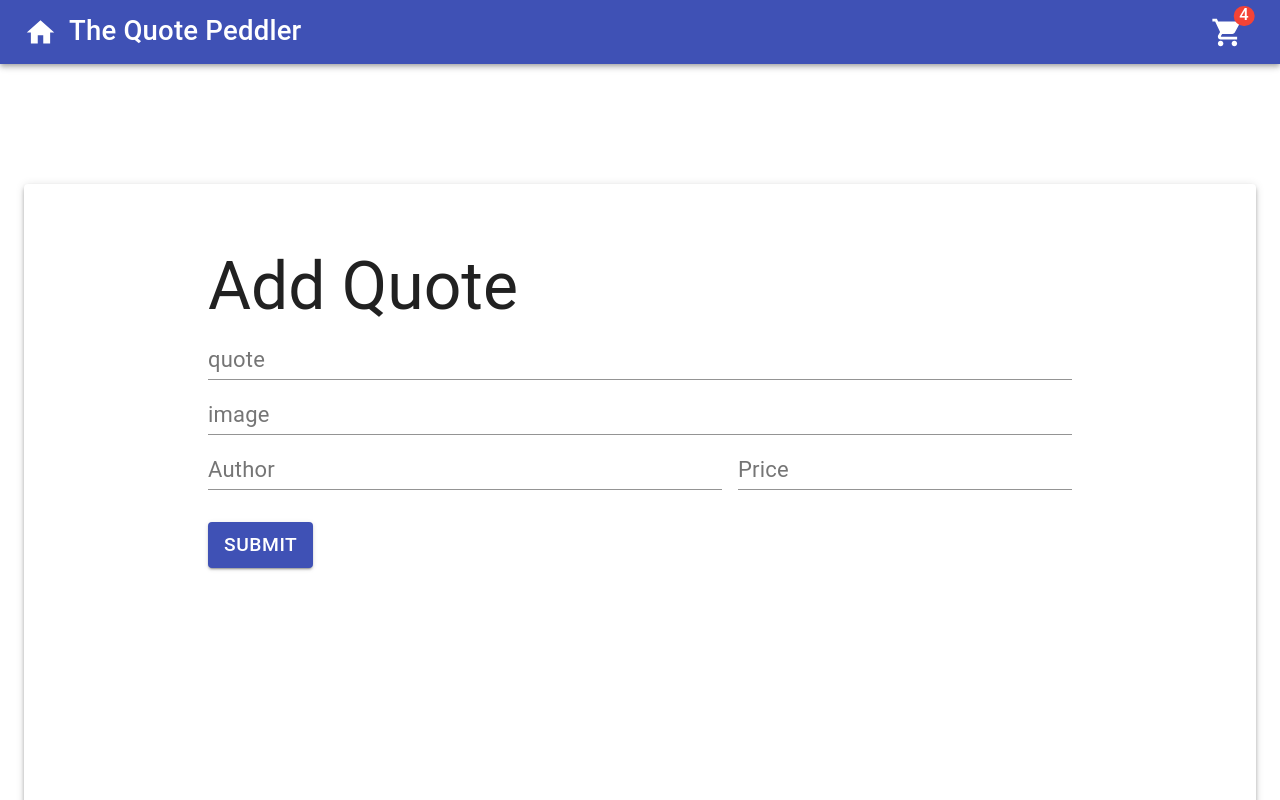
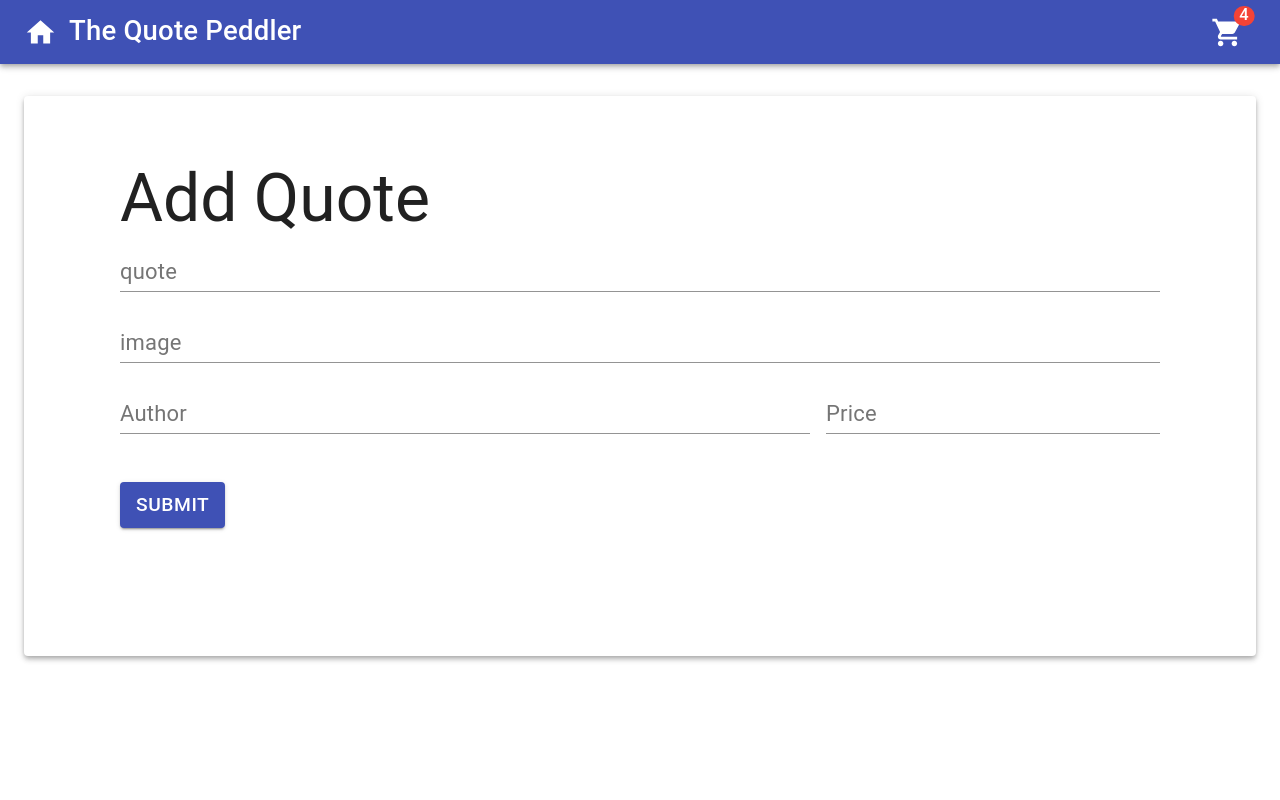
Before and after one commit to Murray918/Quote-Peddler-Solution, a React (Create React App) app: page /add in a window 1280 px wide. Shown: the top 800 px of the page. Built offline with nearby package versions, Linux system fonts and the light colour scheme.

Commit message:
make form more responsive inject Paper component into StyledPaperWrapper export as Stled paper in src/StyledFormContainer.js
	modified:   src/components/AddAndUpdateForm.js
	new file:   src/styles/StyledFormContainer.js
	modified:   src/styles/StyledFormWrapper.js

```diff
--- a/src/components/AddAndUpdateForm.js
+++ b/src/components/AddAndUpdateForm.js
@@ -1,5 +1,6 @@
 import React, { Component } from 'react'
 import { TextField, FormControl, Paper, Typography } from '@material-ui/core'
+import StyledPaper from '../styles/StyledFormContainer'
 import SubmitButton from './Button'
 import { StyledFormWrapper } from '../styles/StyledFormWrapper'
 
@@ -24,8 +25,9 @@ class AddAndUpdateForm extends Component {
 	}
 
 	render() {
+		console.log(!!this.props.update)
 		return (
-			<Paper elevation={4}>
+			<StyledPaper elevation={4}>
 				<StyledFormWrapper>
 					<FormControl fullWidth onSubmit={this.handleSubmit}>
 						<Typography variant="h3" component="h2">
@@ -33,6 +35,7 @@ class AddAndUpdateForm extends Component {
 						</Typography>
 						<div>
 							<TextField
+								className="input-field"
 								fullWidth
 								label="quote"
 								multiline
@@ -42,6 +45,7 @@ class AddAndUpdateForm extends Component {
 								onChange={this.handleChange}
 							/>
 							<TextField
+								className="input-field"
 								fullWidth
 								label="image"
 								type="text"
@@ -53,6 +57,7 @@ class AddAndUpdateForm extends Component {
 						<div className="price-author-wrapper">
 							<div className="author-input">
 								<TextField
+									className="input-field"
 									fullWidth
 									label="Author"
 									type="text"
@@ -62,8 +67,8 @@ class AddAndUpdateForm extends Component {
 								/>
 							</div>
 							<div className="price-input">
-
 								<TextField
+									className="input-field"
 									fullWidth
 									label="Price"
 									type="text"
@@ -78,7 +83,7 @@ class AddAndUpdateForm extends Component {
 						</div>
 					</FormControl>
 				</StyledFormWrapper>
-			</Paper>
+			</StyledPaper>
 		)
 	}
 }
--- /dev/null
+++ b/src/styles/StyledFormContainer.js
@@ -0,0 +1,21 @@
+import styled from 'styled-components'
+import { Paper } from '@material-ui/core'
+import PropTypes from 'prop-types'
+import React from 'react'
+
+const StyledPaperWrapper = styled(Paper)`
+@media screen and (min-width: 800px){
+    max-height: 70vh;
+}
+max-height: 53vh;
+
+`
+
+export default function StyledPaper({ children, elevation }) {
+	return <StyledPaperWrapper elevation={elevation}>{children}</StyledPaperWrapper>
+}
+
+StyledPaper.propTypes = {
+	children: PropTypes.node.isRequired,
+	elevation: PropTypes.number
+}
--- a/src/styles/StyledFormWrapper.js
+++ b/src/styles/StyledFormWrapper.js
@@ -1,9 +1,14 @@
 import styled from 'styled-components'
 
 export const StyledFormWrapper = styled.div`
+    /* larger than 800 pixels  */
 	@media screen and (min-width: 800px) {
-		margin: 15vh;
+		margin: 4vh;
 		padding: 8vh;
+
+		.input-field {
+			margin-bottom: 6vh;
+		}
 
 		.submit-button {
 			margin-top: 8vh;
@@ -23,12 +28,17 @@ export const StyledFormWrapper = styled.div`
 	}
 	.price_input {
 		flex-grow: 1;
-	}
+    }
+
+    /* smaller than 800 pixels without media query */
     padding-top: 4vh;
-	margin-top: 5vh;
+    margin-top: 5vh;
 	padding-left: 4vh;
 	padding-right: 4vh;
 	min-height: 80vh;
+	.input-field{
+		margin-bottom: 2vh;
+	}
 	.submit-button {
 		margin-top: 4vh;
 	}
```
